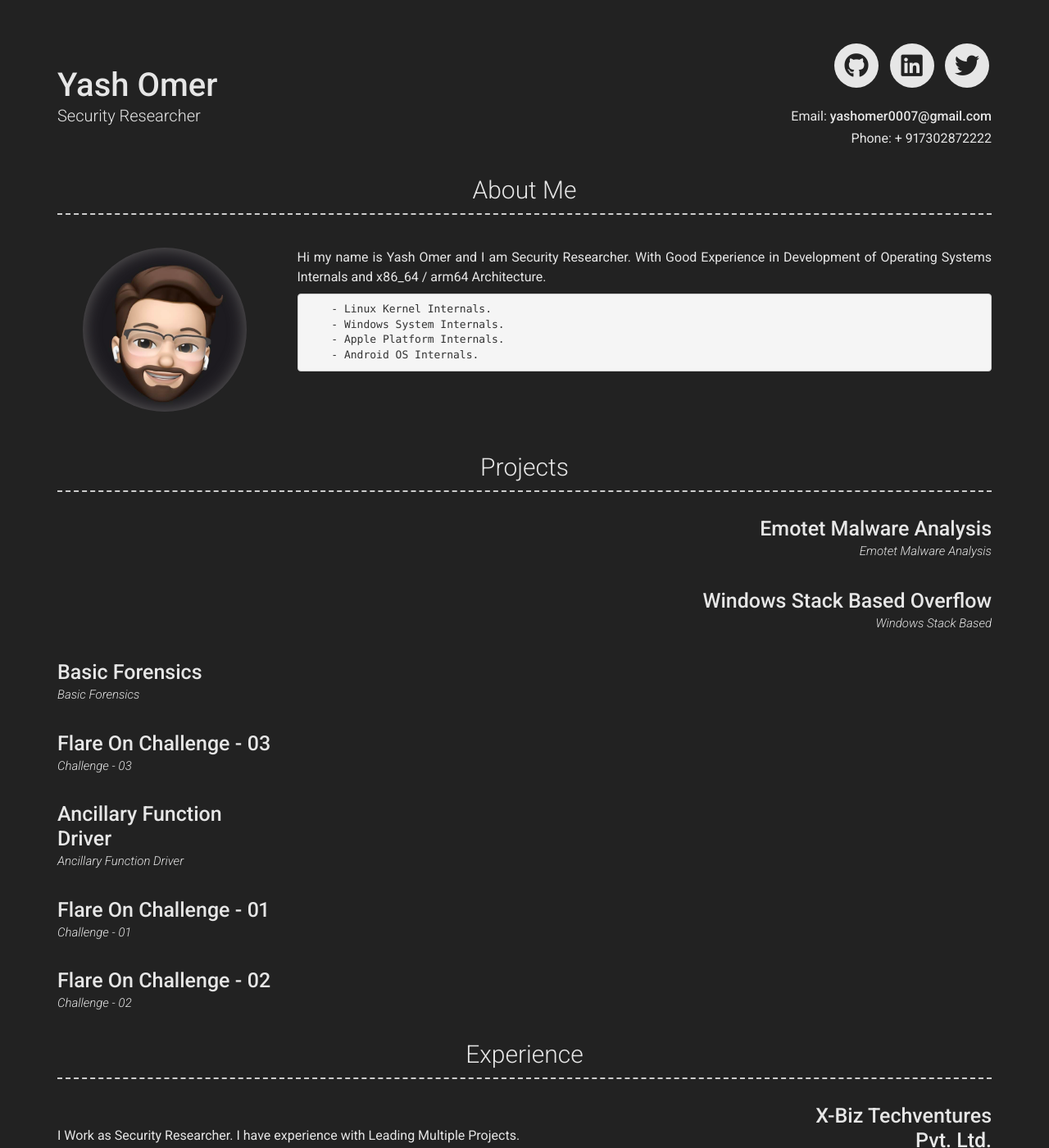
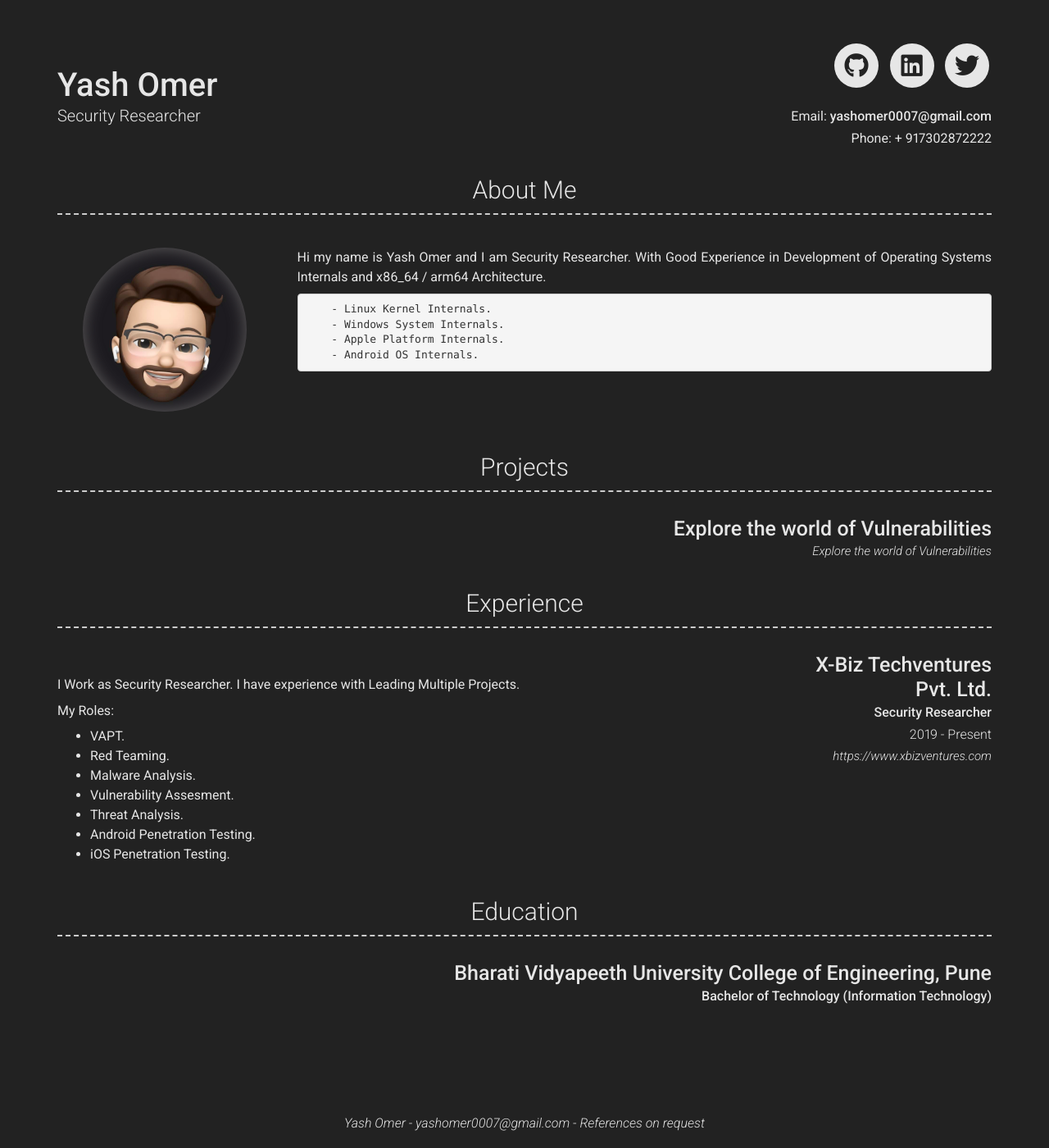
Before and after one commit to yashomer1994/Resume, a Jekyll site: the page built from index.md, in a window 1280 px wide and 1400 px high. Shown: the whole window at 82% size. Built offline with Jekyll 4.4.1, drawn with Linux system fonts in a browser that asks for light colours; nearby versions of some CDN libraries.

Commit message:
Update _config.yml

```diff
--- a/_config.yml
+++ b/_config.yml
@@ -64,55 +64,9 @@ content:
     layout: list # Type of content section (list/text)
     content:
       - layout: top-right
-        title: Emotet Malware Analysis
+        title: Explore the world of Vulnerabilities
         link: https://yashomer1994.github.io/yash007.github.io/c++/assembly/vba/powershell/2021/02/14/Emotet-Malware.html
-        link_text: Emotet Malware Analysis
-        icon: fab fa-github
-
-        content:
-      - layout: top-right
-        title: Windows Stack Based Overflow
-        icon: fab fa-github
-        link: https://yashomer1994.github.io/yash007.github.io/c/c++/asssembly/2021/01/11/Windows-Stack-Buffer-Overflow.html
-        link_text: Windows Stack Based
-
-        content:
-      - layout: top-left
-        title: Basic Forensics
-        icon: fab fa-github
-        link: https://yashomer1994.github.io/yash007.github.io/c/c++/asssembly/python/2021/02/14/Forensics-Challenge_0.html
-        link_text: Basic Forensics
-        icon: fab fa-github
-
-        content:
-      - layout: left
-        title: Flare On Challenge - 03
-        icon: fab fa-github
-        link: https://yashomer1994.github.io/yash007.github.io/asssembly/python/jpeg/2021/03/03/Forensic-Challenge-03.html
-        link_text: Challenge - 03
-        icon: fab fa-github
-
-        content:
-      - layout: left
-        title: Ancillary Function Driver
-        icon: fab fa-github
-        link: https://yashomer1994.github.io/yash007.github.io/pe/msdos/2021/01/31/Ancillary-Function-Driver.html
-        link_text: Ancillary Function Driver
-
-        content:
-      - layout: left
-        title: Flare On Challenge - 01
-        icon: fab fa-github
-        link: https://yashomer1994.github.io/yash007.github.io/python/pe/msdos/2021/01/11/Flare.html
-        link_text: Challenge - 01
-        icon: fab fa-github
-
-        content:
-      - layout: left
-        title: Flare On Challenge - 02
-        icon: fab fa-github
-        link: https://yashomer1994.github.io/yash007.github.io/python/pe/msdos/2021/01/11/Flare-On-2020.html
-        link_text: Challenge - 02
+        link_text: Explore the world of Vulnerabilities
         icon: fab fa-github
 
 
```
